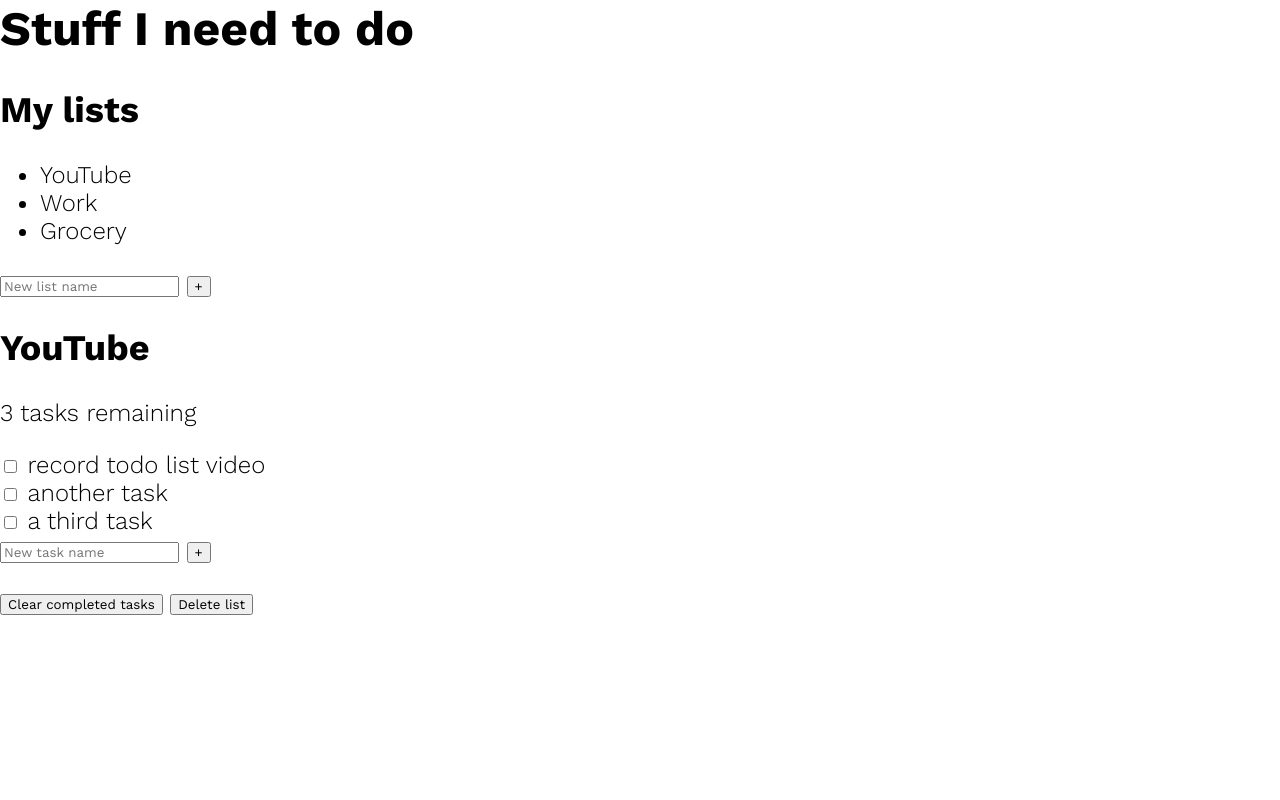
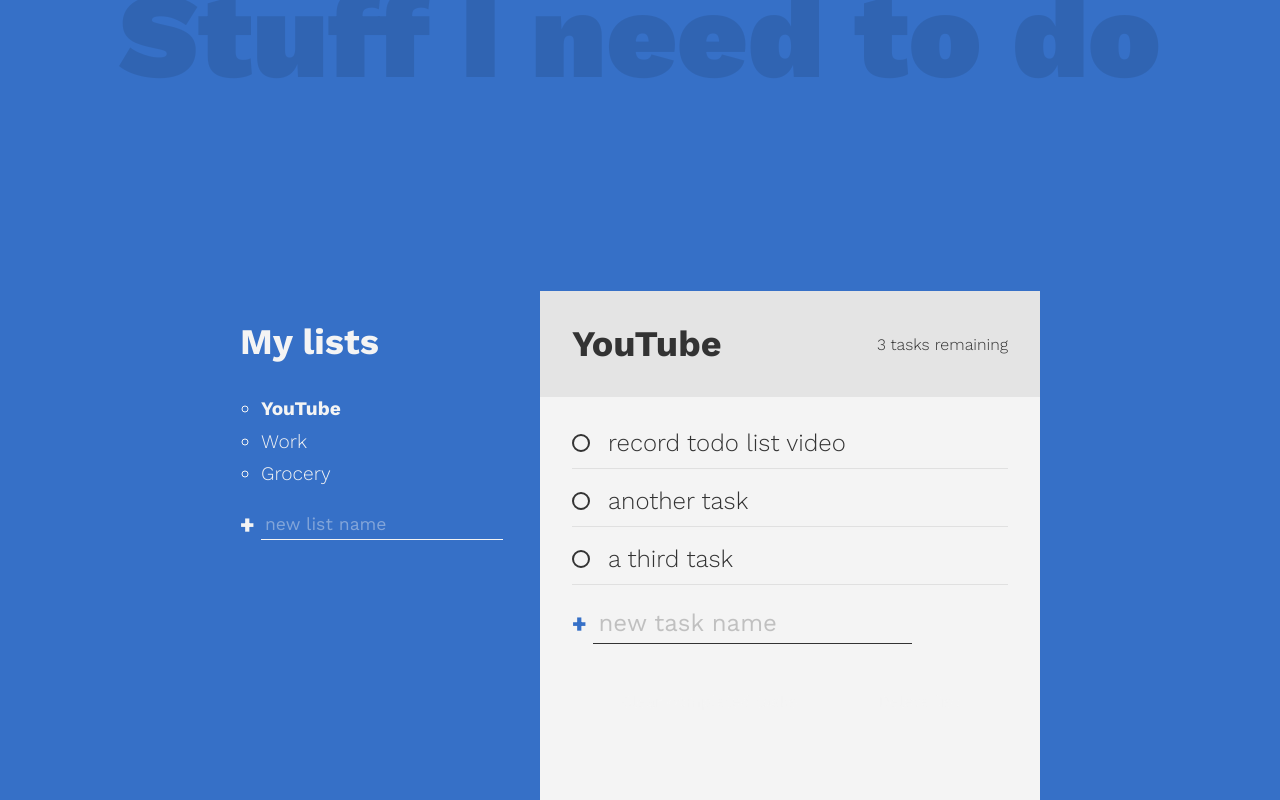
Before and after one commit to Pato94/tacs-clase-frontend-2020, a plain HTML site: page index.html in a window 1280 px wide. Drawn offline with nearby package versions, Linux system fonts and the light colour scheme.

Commit message:
Final design working

```diff
--- a/index.html
+++ b/index.html
@@ -10,38 +10,264 @@
             --clr-dark: #333;
             --clr-warning: rgb(99, 36, 36);
         }
+
         *,
         *::before,
         *::after {
             font-family: inherit;
             box-sizing: border-box;
         }
+
         body {
             margin: 0;
             font-family: "Work sans", sans-serif;
             font-weight: 300;
             font-size: 1.5rem;
+            background-color: var(--clr-primary);
+            color: var(--clr-light);
+            display: grid;
+            grid:
+                "header header header header"auto "...... lists  active ......"auto / 1fr minmax(100px, 300px) minmax(250px, 500px) 1fr;
+        }
+
+        form {
+            display: flex;
+            margin-block-end: 0;
+        }
+
+        .btn {
+            cursor: pointer;
+            background: 0;
+            border: 0;
+            padding: 0;
+            color: inherit;
+        }
+
+        .btn.create {
+            font-size: 1.5rem;
+            font-weight: 900;
+            margin-right: 0.25em;
+            transition: opacity 250ms ease-in;
+        }
+
+        .btn.create:hover {
+            opacity: .7;
+        }
+
+        .btn.delete {
+            opacity: 0.7;
+            font-size: 1rem;
+            transition: color 200ms;
+        }
+
+        .btn.delete:hover {
+            color: var(--clr-warning);
+        }
+
+        .title {
+            grid-area: header;
+            text-align: center;
+            font-size: calc(7vw + 2rem);
+            font-weight: 900;
+            color: rgba(0, 0, 0, 0.1);
+            margin: -0.3em 0 0.5em;
+        }
+
+        .all-tasks {
+            grid-area: lists;
+        }
+
+        .task-list {
+            line-height: 1.7;
+            font-size: 1.2rem;
+            list-style: circle;
+            padding-left: 1.1em;
+        }
+
+        .list-name {
+            cursor: pointer;
+        }
+
+        .list-name:hover {
+            opacity: 0.7;
+        }
+
+        .new {
+            background: transparent;
+            border: 0;
+            color: inherit;
+            font-size: inherit;
+            border-bottom: 1px solid currentColor;
+            outline: none;
+            transition: border-bottom 150ms ease-in;
+            order: 2;
+            padding: 0.25em;
+        }
+
+        .new::placeholder {
+            opacity: 0.4;
+        }
+        .new:focus {
+            border-bottom-width: 3px;
+        }
+
+        .new:focus::placeholder {
+            opacity: .15;
+        }
+
+        .new.list {
+            font-size: 1.1rem;
+        }
+
+        .new.list::placeholder {
+            color: var(--clr-light);
+        }
+
+        .new.task {
+            margin-bottom: 0;
+        }
+
+        .new-task-creator .create {
+            color: var(--clr-primary);
+        }
+
+        .active-list {
+            font-weight: 700;
+        }
+
+        .todo-list {
+            --spacer: 2rem;
+
+            grid-area: active;
+            background: var(--clr-light);
+            color: var(--clr-dark);
+        }
+
+        .todo-header {
+            background: #e4e4e4;
+            padding: var(--spacer);
+            display: flex;
+            align-items: center;
+            justify-content: space-between;
+        }
+
+        .list-title {
+            margin: 0 1em 0 0;
+        }
+
+        .task-count {
+            margin: 0;
+            font-size: 1rem;
+        }
+
+        .todo-body {
+            padding: var(--spacer);
+            position: relative;
+        }
+
+        [type="checkbox"] {
+            opacity: 0;
+            position: absolute;
+        }
+
+        .task label {
+            display: inline-flex;
+            align-items: center;
+            position: relative;
+        }
+
+        .task {
+            position: relative;
+            margin-bottom: 1.25em;
+        }
+
+        .task::after {
+            content: "";
+            position: absolute;
+            right: 0;
+            left: 0;
+            bottom: -0.5em;
+            height: 1px;
+            opacity: 0.1;
+            background: currentColor;
+        }
+
+        .custom-checkbox {
+            --size: 0.75em;
+            display: inline-block;
+            height: var(--size);
+            width: var(--size);
+            cursor: pointer;
+            margin-right: var(--size);
+            border: 2px solid currentColor;
+            border-radius: 50%;
+            transform: scale(1);
+            transition: transform 200ms ease-in-out;
+        }
+
+        .task:hover .custom-checkbox,
+        [type="checkbox"]:focus+label .custom-checkbox {
+            transform: scale(1.2);
+            color: var(--clr-primary);
+        }
+
+        [type="checkbox"]:checked+label .custom-checkbox {
+            background: var(--clr-primary);
+            border-color: var(--clr-primary);
+            box-shadow: inset 0 0 0 2px white;
+        }
+
+        [type="checkbox"]:checked+label {
+            opacity: 0.5;
+        }
+
+        .task label::after {
+            content: "";
+            position: absolute;
+            left: 1.5em;
+            right: 0;
+            top: 50%;
+            height: 3px;
+            background: currentColor;
+            transform: scaleX(0);
+            transform-origin: right;
+            transition: transform 150ms ease-in-out;
+        }
+
+        [type="checkbox"]:checked+label::after {
+            transform: scaleX(1);
+            transform-origin: left;
+        }
+
+        .delete-stuff {
+            display: flex;
+            justify-content: space-evenly;
+            position: absolute;
+            width: 100%;
+            left: 0;
+            bottom: -35px;
+            color: var(--clr-light);
         }
     </style>
 </head>
 
 <body>
-    <h1>Stuff I need to do</h1>
+    <h1 class="title">Stuff I need to do</h1>
 
     <div class="all-tasks">
         <h2 class="task-list-title">
             My lists
         </h2>
         <ul class="task-list">
-            <li class="active-list">YouTube</li>
-            <li>Work</li>
-            <li>Grocery</li>
+            <li class="list-name active-list">YouTube</li>
+            <li class="list-name">Work</li>
+            <li class="list-name">Grocery</li>
         </ul>
 
         <form action="">
-            <input type="text" name="" id="" class="new list" placeholder="New list name" aria-label="new list name" />
+            <input type="text" name="" id="" class="new list" placeholder="new list name" aria-label="new list name" />
 
-            <button class="btn list" aria-label="create new list">
+            <button class="btn create" aria-label="create new list">
                 +
             </button>
         </form>
@@ -82,10 +308,10 @@
             <div class="new-task-creator">
 
                 <form action="">
-                    <input type="text" name="" id="" class="new task" placeholder="New task name"
+                    <input type="text" name="" id="" class="new task" placeholder="new task name"
                         aria-label="new task name" />
 
-                    <button class="btn task" aria-label="create new task">
+                    <button class="btn create" aria-label="create new task">
                         +
                     </button>
                 </form>
```
